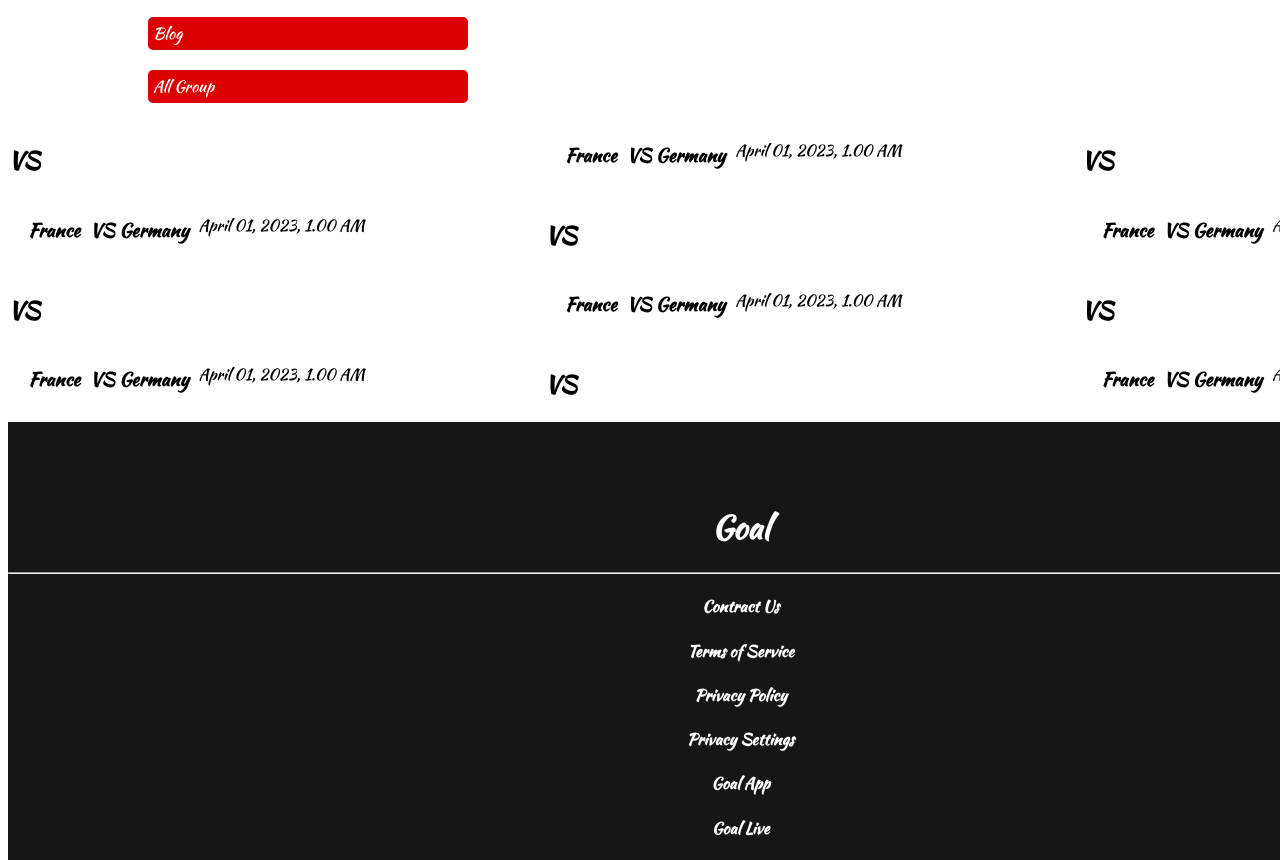
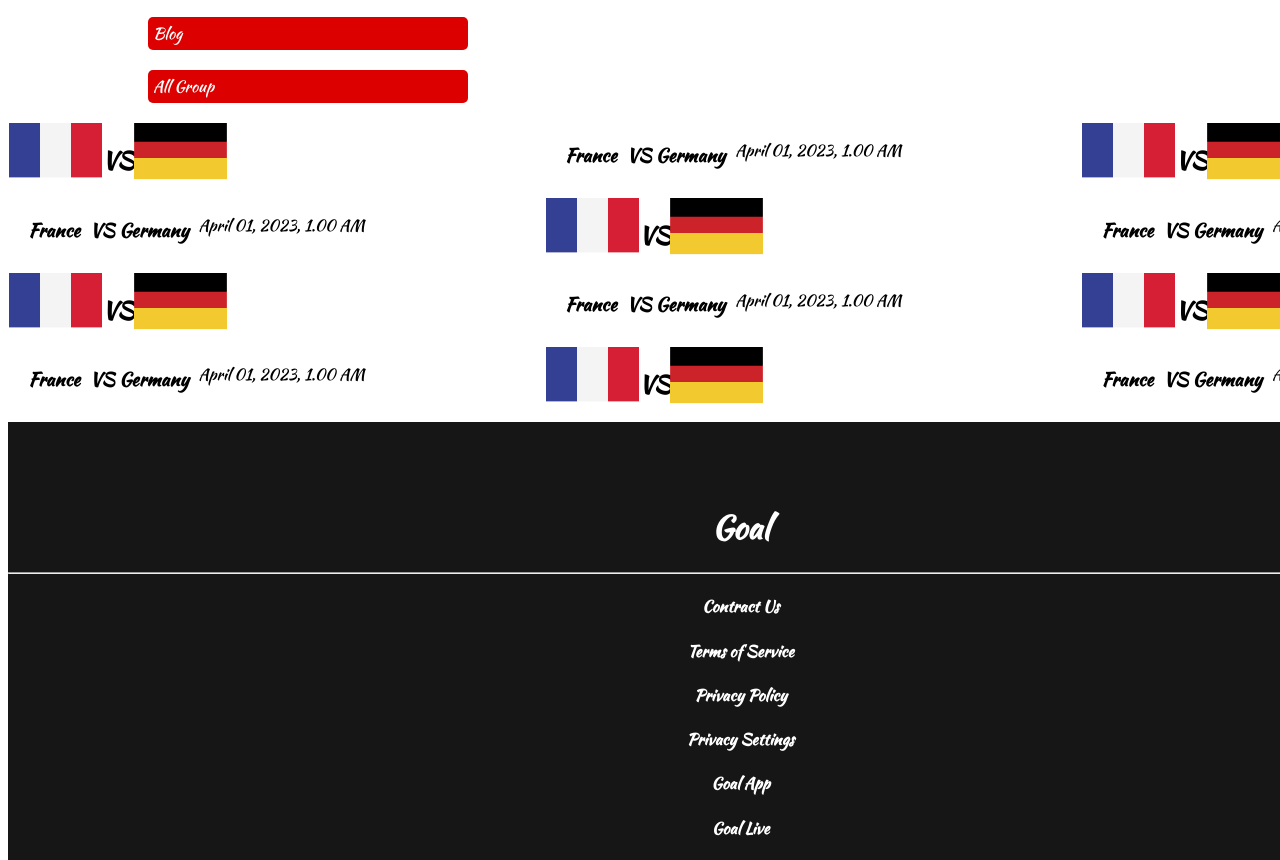
Before and after one commit to mdasif526976/World-Cup, a plain HTML site: page upcomming-match.html in a window 1280 px wide. Shown: the part 710-1570 px from the top of the page. Drawn offline with Linux system fonts and the light colour scheme; the site is published under a folder, as on GitHub Pages, so addresses that start at the root find nothing.

Commit message:
first commit

```diff
--- a/upcomming-match.html
+++ b/upcomming-match.html
@@ -118,7 +118,7 @@ footer{
                 <a class="ankor" href=""> Watch Live <i class="fa-solid fa-angle-right"></i></a>
             </div>
             <div class="side-image">
-                <img src="/assets/Banner Image.png" alt="">
+                <img src="./assets/BannerImage.png" alt="">
             </div>
             </div>
             </div>
@@ -137,13 +137,13 @@ footer{
     <div class="columns">
     <article class="blogs">
         <div class="blog">
-            <img src="/assets/Flag.png" alt="">
+            <img src="./assets/Flag.png" alt="">
         </div>
         <div class="h2">
             <h2>VS</h2>
         </div>
             <div class="Flag">
-                <img src="/assets/germany Flag.png" alt="">
+                <img src="./assets/germanyFlag.png" alt="">
             </div>
         </article>
             <div class="info">
@@ -153,13 +153,13 @@ footer{
             </div>
     <article class="blogs">
         <div class="blog">
-            <img src="/assets/Flag.png" alt="">
+            <img src="./assets/Flag.png" alt="">
         </div>
         <div class="h2">
             <h2>VS</h2>
         </div>
             <div class="Flag">
-                <img src="/assets/germany Flag.png" alt="">
+                <img src="./assets/germanyFlag.png" alt="">
             </div>
         </article>
             <div class="info">
@@ -169,13 +169,13 @@ footer{
             </div>
     <article class="blogs">
         <div class="blog">
-            <img src="/assets/Flag.png" alt="">
+            <img src="./assets/Flag.png" alt="">
         </div>
         <div class="h2">
             <h2>VS</h2>
         </div>
             <div class="Flag">
-                <img src="/assets/germany Flag.png" alt="">
+                <img src="./assets/germanyFlag.png" alt="">
             </div>
         </article>
             <div class="info">
@@ -185,13 +185,13 @@ footer{
             </div>
     <article class="blogs">
         <div class="blog">
-            <img src="/assets/Flag.png" alt="">
+            <img src="./assets/Flag.png" alt="">
         </div>
         <div class="h2">
             <h2>VS</h2>
         </div>
             <div class="Flag">
-                <img src="/assets/germany Flag.png" alt="">
+                <img src="./assets/germanyFlag.png" alt="">
             </div>
         </article>
             <div class="info">
@@ -201,13 +201,13 @@ footer{
             </div>
     <article class="blogs">
         <div class="blog">
-            <img src="/assets/Flag.png" alt="">
+            <img src="./assets/Flag.png" alt="">
         </div>
         <div class="h2">
             <h2>VS</h2>
         </div>
             <div class="Flag">
-                <img src="/assets/germany Flag.png" alt="">
+                <img src="./assets/germanyFlag.png" alt="">
             </div>
         </article>
             <div class="info">
@@ -217,13 +217,13 @@ footer{
             </div>
     <article class="blogs">
         <div class="blog">
-            <img src="/assets/Flag.png" alt="">
+            <img src="./assets/Flag.png" alt="">
         </div>
         <div class="h2">
             <h2>VS</h2>
         </div>
             <div class="Flag">
-                <img src="/assets/germany Flag.png" alt="">
+                <img src="./assets/germanyFlag.png" alt="">
             </div>
         </article>
             <div class="info">
```
Also changed, not shown: index.html (+7 -7 lines), assets/BannerImage.png (renamed from assets/Banner Image.png), assets/BlogImage.png (renamed from assets/Blog Image.png), assets/germanyFlag.png (renamed from assets/germany Flag.png).
